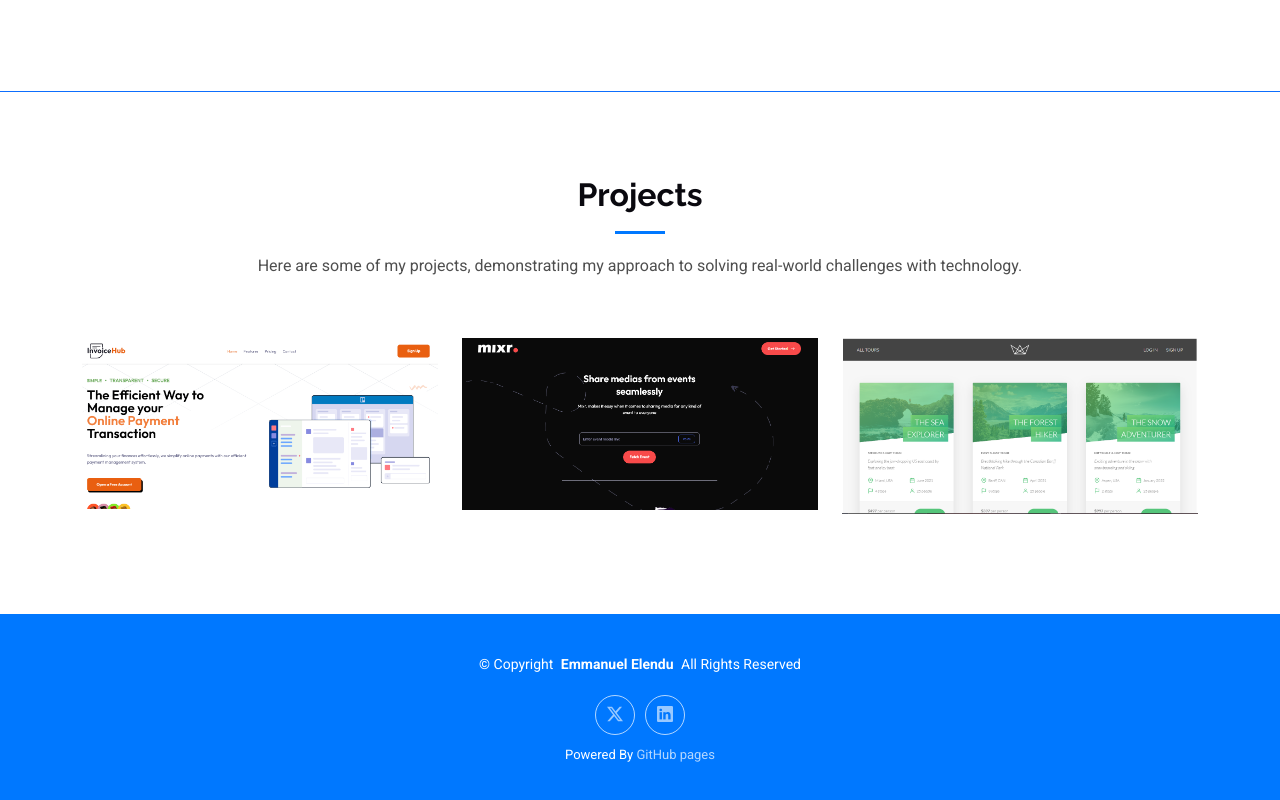
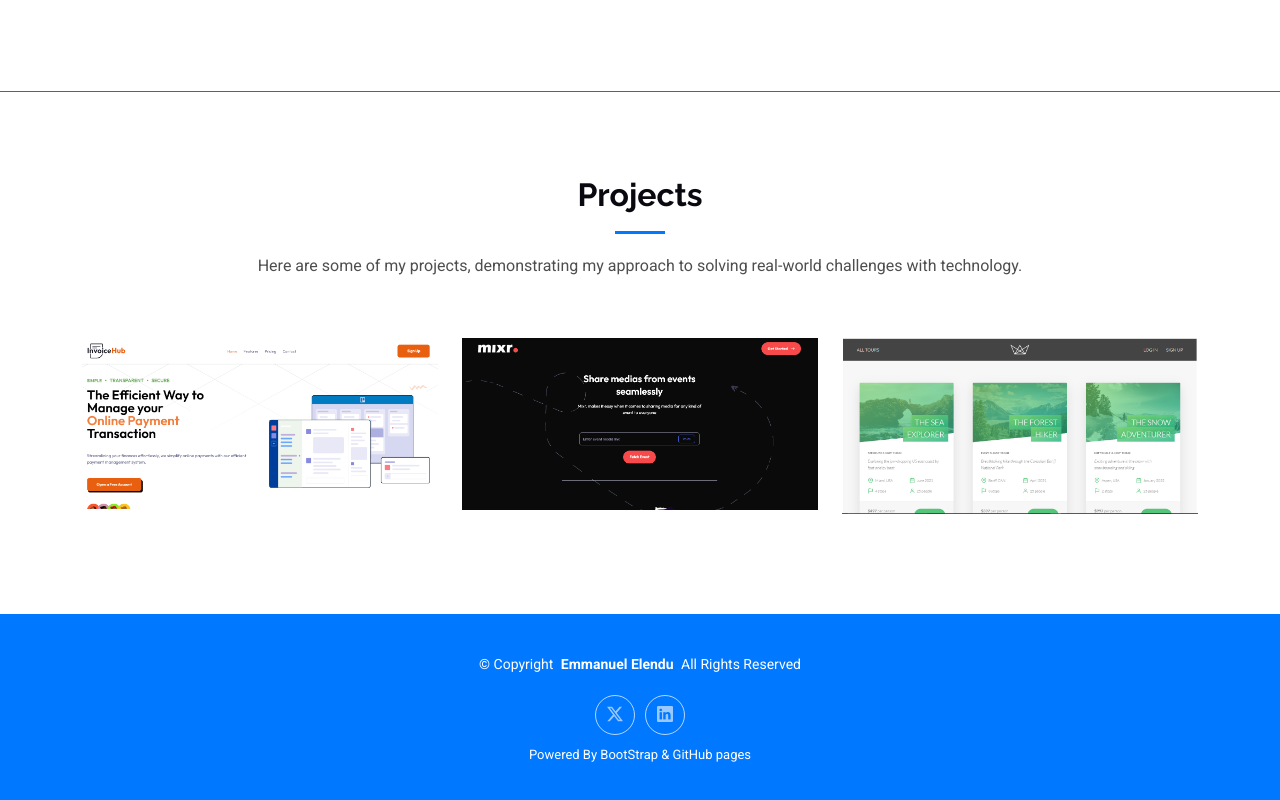
Before and after one commit to Simplecodez/myportfolio, a plain HTML site: page index.html in a window 1280 px wide. Shown: the part 3715-4515 px from the top of the page. Drawn offline with nearby package versions, Linux system fonts and the light colour scheme.

Commit message:
Minor fixes

```diff
--- a/index.html
+++ b/index.html
@@ -44,14 +44,6 @@
 
     <!-- Main CSS File -->
     <link href="assets/css/main.css" rel="stylesheet" />
-
-    <!-- =======================================================
-  * Template Name: DevFolio
-  * Template URL: https://bootstrapmade.com/devfolio-bootstrap-portfolio-html-template/
-  * Updated: Aug 07 2024 with Bootstrap v5.3.3
-  * Author: BootstrapMade.com
-  * License: https://bootstrapmade.com/license/
-  ======================================================== -->
   </head>
 
   <body class="index-page" style="padding-bottom: 0px">
@@ -759,11 +751,7 @@
           ></a>
         </div>
         <div class="credits">
-          <!-- All the links in the footer should remain intact. -->
-          <!-- You can delete the links only if you've purchased the pro version. -->
-          <!-- Licensing information: https://bootstrapmade.com/license/ -->
-          <!-- Purchase the pro version with working PHP/AJAX contact form: [buy-url] -->
-          Powered By <a href="https://bootstrapmade.com/">GitHub pages</a>
+          <span>Powered By BootStrap & GitHub pages</span>
         </div>
       </div>
     </footer>
```
